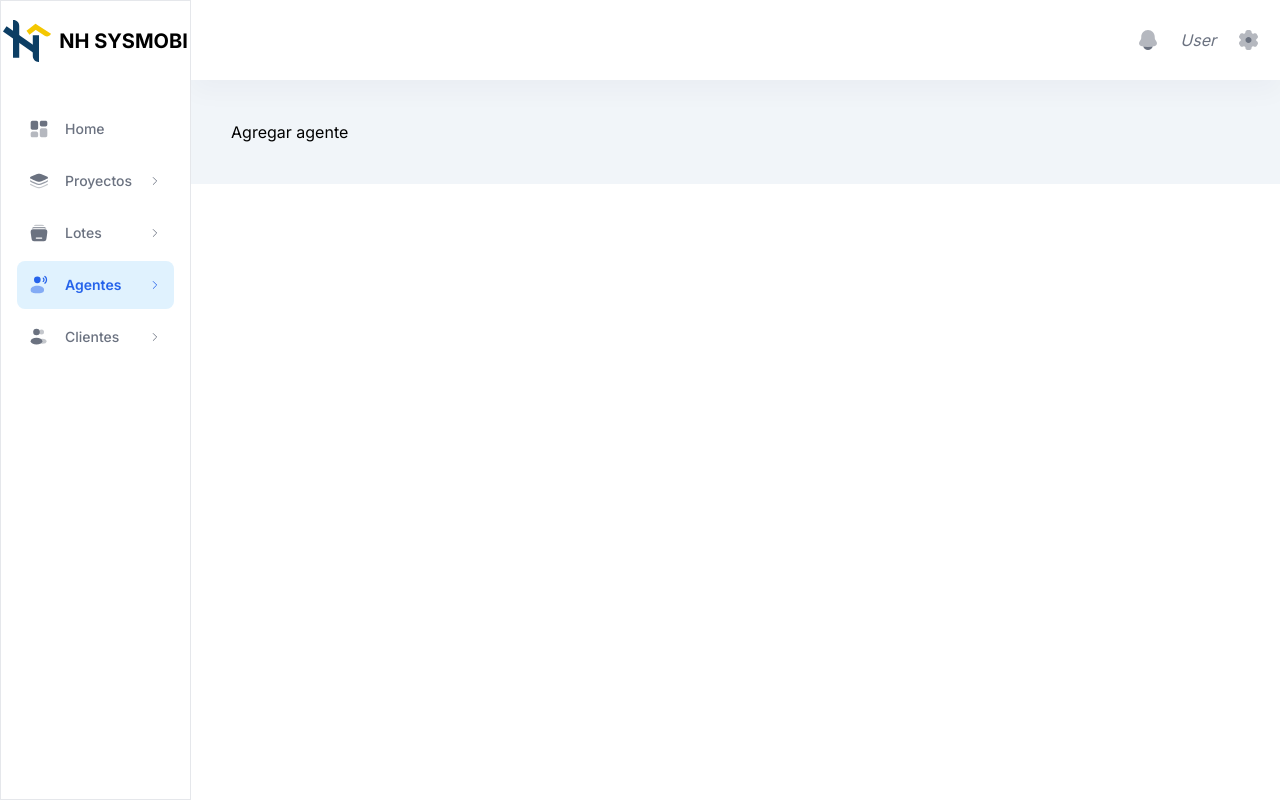
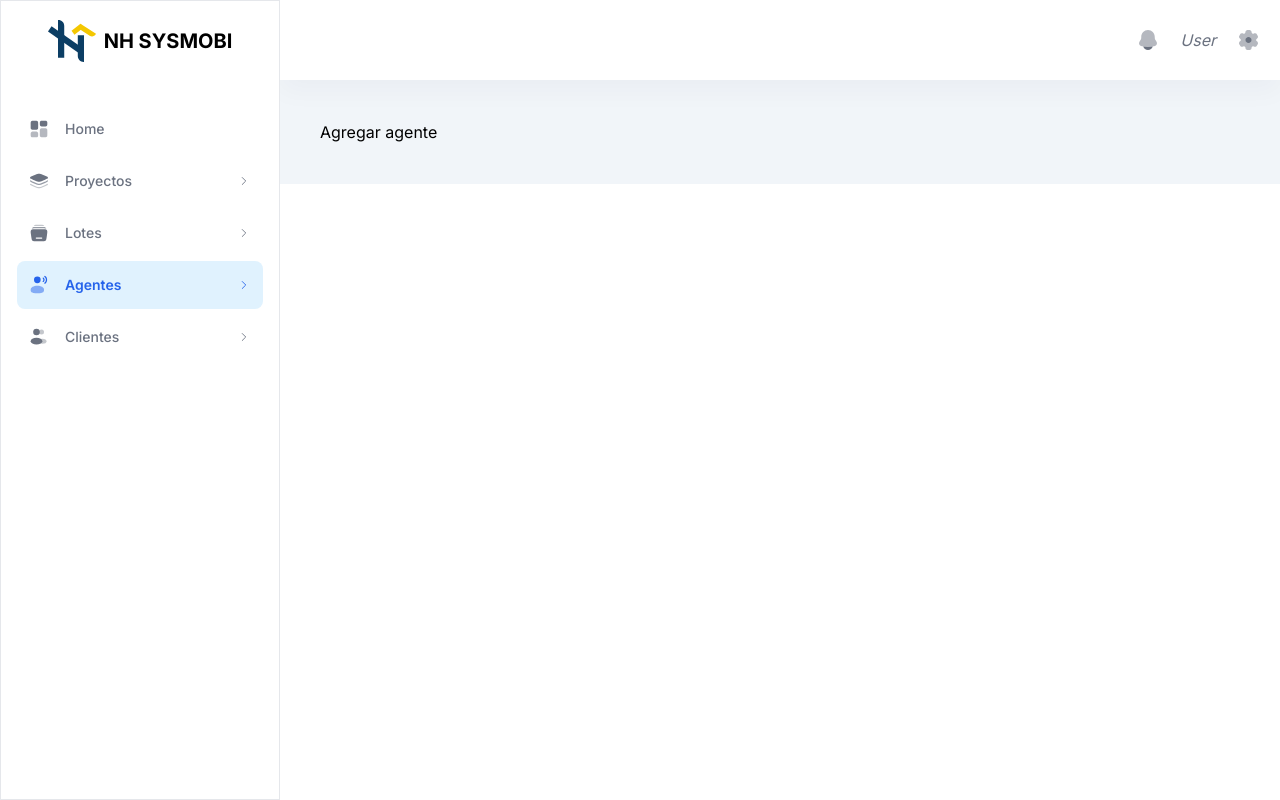
Before and after one commit to elwinroman/nh-dashboard, a Next.js app: page /dashboard/agentes/add in a window 1280 px wide. Built offline with nearby package versions, Linux system fonts and the light colour scheme.

Commit message:
add: tailwind arbitrary value (sidebar)

```diff
--- a/app/ui/dashboard/sidebar.jsx
+++ b/app/ui/dashboard/sidebar.jsx
@@ -5,15 +5,13 @@ import SidebarLinks from './sidebar-links'
 import styles from './sidebar.module.css'
 import { useSidebarStore } from '../../store/sidebar'
 
-const WIDTH_SIDEBAR = '280px'
-
 export default function Sidebar () {
   const pathname = usePathname()
   const toggleSidebar = useSidebarStore(state => state.toggle)
 
   return (
     <div className={`z-10 fixed md:block md:relative md:left-0 transition-[left] ${toggleSidebar ? 'left-0' : '-left-[100%]'}`}>
-      <aside className={`${styles.scroll} w-[${WIDTH_SIDEBAR}] h-screen bg-white/85 backdrop-blur-sm shadow-[0_0_30px_#0003] md:shadow-none md:border md:border-gray-200`}>
+      <aside className={`${styles.scroll} w-sidebar-sm h-screen bg-white/85 backdrop-blur-sm shadow-[0_0_30px_#0003] md:w-sidebar-md md:shadow-none md:border md:border-gray-200`}>
         <div className='flex flex-col'>
           <div className='h-20 flex justify-center items-center gap-2 bg-white sticky top-0 opacity-0 md:opacity-100'>
             <div className=''><img src="/logos/logo.svg" alt="logo nh" className='w-12'/></div>
--- a/tailwind.config.js
+++ b/tailwind.config.js
@@ -1,18 +1,22 @@
 /** @type {import('tailwindcss').Config} */
 module.exports = {
   content: [
-    "./pages/**/*.{js,ts,jsx,tsx,mdx}",
-    "./components/**/*.{js,ts,jsx,tsx,mdx}",
-    "./app/**/*.{js,ts,jsx,tsx,mdx}",
+    './pages/**/*.{js,ts,jsx,tsx,mdx}',
+    './components/**/*.{js,ts,jsx,tsx,mdx}',
+    './app/**/*.{js,ts,jsx,tsx,mdx}'
   ],
   theme: {
     extend: {
       backgroundImage: {
-        "gradient-radial": "radial-gradient(var(--tw-gradient-stops))",
-        "gradient-conic":
-          "conic-gradient(from 180deg at 50% 50%, var(--tw-gradient-stops))",
+        'gradient-radial': 'radial-gradient(var(--tw-gradient-stops))',
+        'gradient-conic':
+          'conic-gradient(from 180deg at 50% 50%, var(--tw-gradient-stops))'
       },
-    },
+      width: {
+        'sidebar-md': '280px',
+        'sidebar-sm': '240px'
+      }
+    }
   },
-  plugins: [],
-};
+  plugins: []
+}
```
